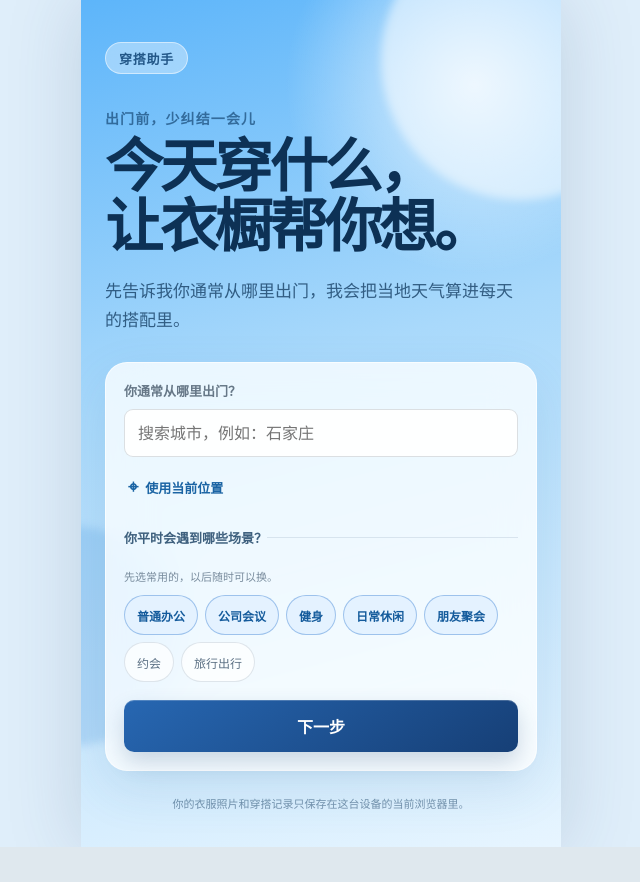
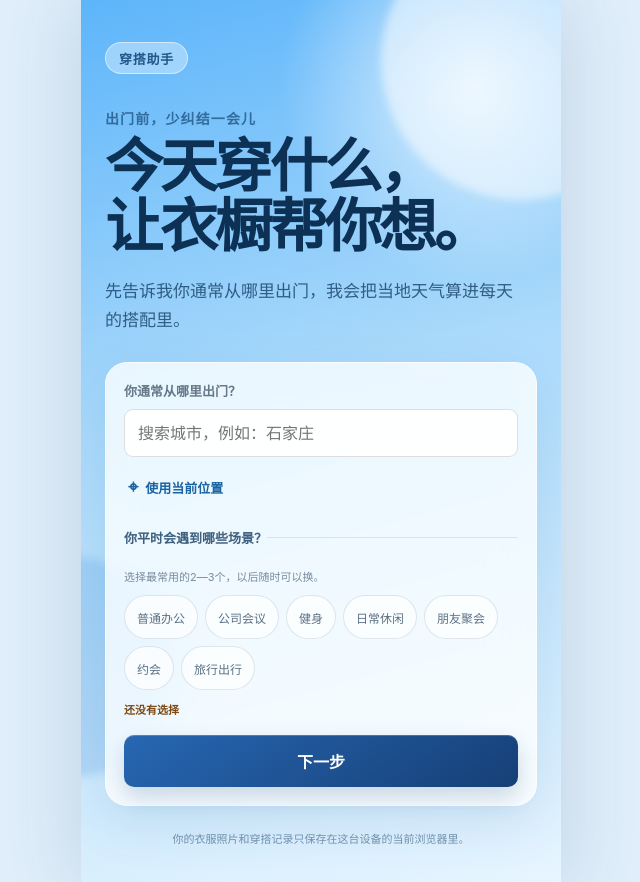
Before and after one commit to chen6359/wardrobe-mobile-mvp, a React (Vite) app: page / in a window 1280 px wide. Shown: the whole page, without its empty margins (319-959 px from the left). Before the commit the page ends 847 px from the top, so only its background shows below. Built offline with nearby package versions, Linux system fonts and the light colour scheme.

Commit message:
Refresh wardrobe after post-wear sorting

```diff
--- a/src/WardrobeClient.tsx
+++ b/src/WardrobeClient.tsx
@@ -672,6 +672,11 @@ export default function WardrobeClient({ initialView }: { initialView: View }) {
         data={data}
         record={pendingWear}
         setData={setData}
+        onSorted={() => {
+          setWorn(false);
+          setOverrides({});
+          setNotice("衣物状态已经更新，今天的搭配也重新算好了。 ");
+        }}
       />
     );
   }
@@ -825,8 +830,8 @@ function StartScreen({
   const [locating, setLocating] = useState(false);
   const [preferredScenes, setPreferredScenes] = useState<Scene[]>(
     data.profile?.preferredScenes?.length
-      ? data.profile.preferredScenes
-      : ["work", "meeting", "gym", "casual", "friends"],
+      ? data.profile.preferredScenes.slice(0, 3)
+      : [],
   );
 
   useEffect(() => {
@@ -929,11 +934,11 @@ function StartScreen({
   }
 
   function togglePreferredScene(scene: Scene) {
-    setPreferredScenes((previous) =>
-      previous.includes(scene)
-        ? previous.filter((item) => item !== scene)
-        : [...previous, scene],
-    );
+    setPreferredScenes((previous) => {
+      if (previous.includes(scene)) return previous.filter((item) => item !== scene);
+      if (previous.length >= 3) return previous;
+      return [...previous, scene];
+    });
   }
 
   function saveCity(event: FormEvent) {
@@ -942,8 +947,8 @@ function StartScreen({
       setNotice("请从搜索结果里选中一个城市，或使用当前位置。 ");
       return;
     }
-    if (preferredScenes.length === 0) {
-      setNotice("请至少选择一个你常用的穿衣场景。 ");
+    if (preferredScenes.length < 2) {
+      setNotice("请选择2—3个你最常用的穿衣场景。 ");
       return;
     }
     const profile: Profile = {
@@ -1005,7 +1010,7 @@ function StartScreen({
 
           <fieldset className="start-scenes">
             <legend>你平时会遇到哪些场景？</legend>
-            <p>先选常用的，以后随时可以换。</p>
+            <p>选择最常用的2—3个，以后随时可以换。</p>
             <div>
               {allScenes.map((item) => (
                 <button
@@ -1014,11 +1019,21 @@ function StartScreen({
                   key={item}
                   onClick={() => togglePreferredScene(item)}
                   aria-pressed={preferredScenes.includes(item)}
+                  disabled={!preferredScenes.includes(item) && preferredScenes.length >= 3}
                 >
                   {sceneLabels[item]}
                 </button>
               ))}
             </div>
+            <p className={`scene-selection-count ${preferredScenes.length >= 2 ? "ready" : ""}`} aria-live="polite">
+              {preferredScenes.length === 0
+                ? "还没有选择"
+                : preferredScenes.length < 2
+                  ? "已选1个，再选1—2个"
+                  : preferredScenes.length === 2
+                    ? "已选2个，还可以再选1个"
+                    : "已选3个，可以继续"}
+            </p>
           </fieldset>
 
           <button type="submit" className="primary-button full">
@@ -1645,10 +1660,12 @@ function WearStatusScreen({
   data,
   record,
   setData,
+  onSorted,
 }: {
   data: WardrobeData;
   record: WearRecord;
   setData: React.Dispatch<React.SetStateAction<WardrobeData>>;
+  onSorted: () => void;
 }) {
   type SortLocation = "tray" | WearPlacement;
   const wornItems = useMemo(
@@ -1744,6 +1761,7 @@ function WearStatusScreen({
       Object.entries(placements).map(([id, location]) => [id, location as WearPlacement]),
     );
     setData((previous) => applyWearPlacements(previous, record.id, finalized));
+    onSorted();
     navigate("/today");
   }
 
--- a/src/styles.css
+++ b/src/styles.css
@@ -286,7 +286,7 @@ summary {
 
 .start-scenes button,
 .detail-scenes button {
-  min-height: 40px;
+  min-height: 44px;
   border: 1px solid rgba(42, 78, 116, .14);
   border-radius: 999px;
   padding: 0 12px;
@@ -302,6 +302,24 @@ summary {
   color: #145b9c;
   background: #e4f2ff;
   font-weight: 750;
+}
+
+.start-scenes button:disabled {
+  color: #98a6b1;
+  background: rgba(255, 255, 255, .42);
+  cursor: not-allowed;
+  opacity: .62;
+}
+
+.start-scenes > .scene-selection-count {
+  margin: 11px 0 0;
+  color: #7b4a14;
+  font-weight: 700;
+  font-variant-numeric: tabular-nums;
+}
+
+.start-scenes > .scene-selection-count.ready {
+  color: #277054;
 }
 
 input,
```
Also changed, not shown: 1 other file (tests, documents, lock files or other folders).
